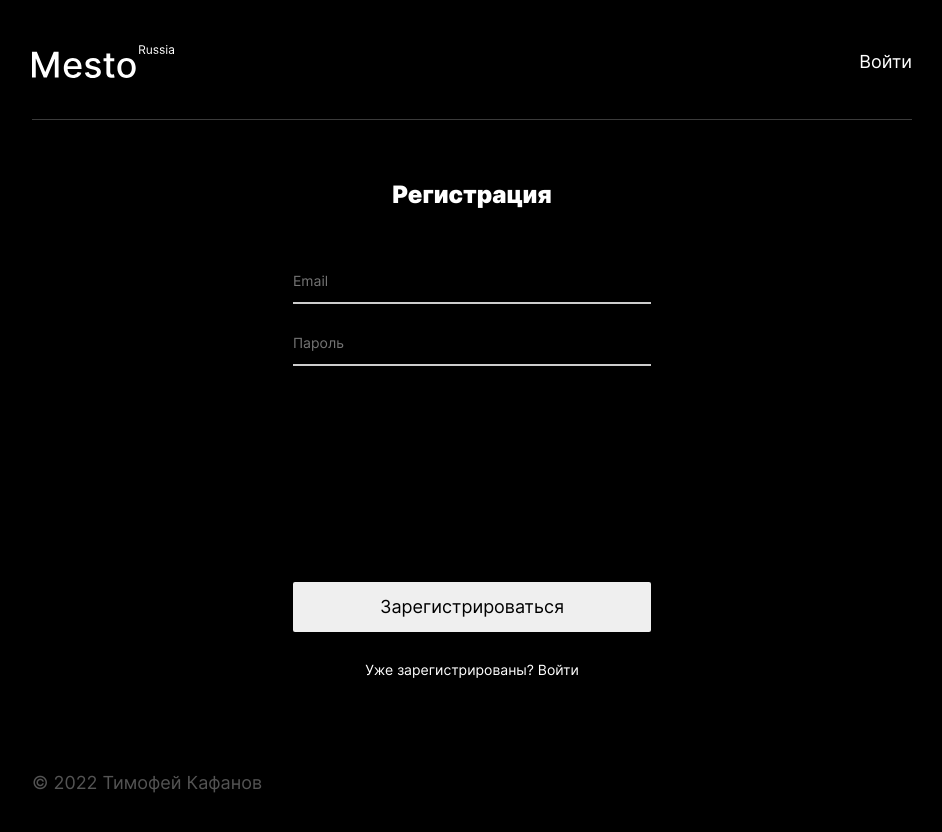
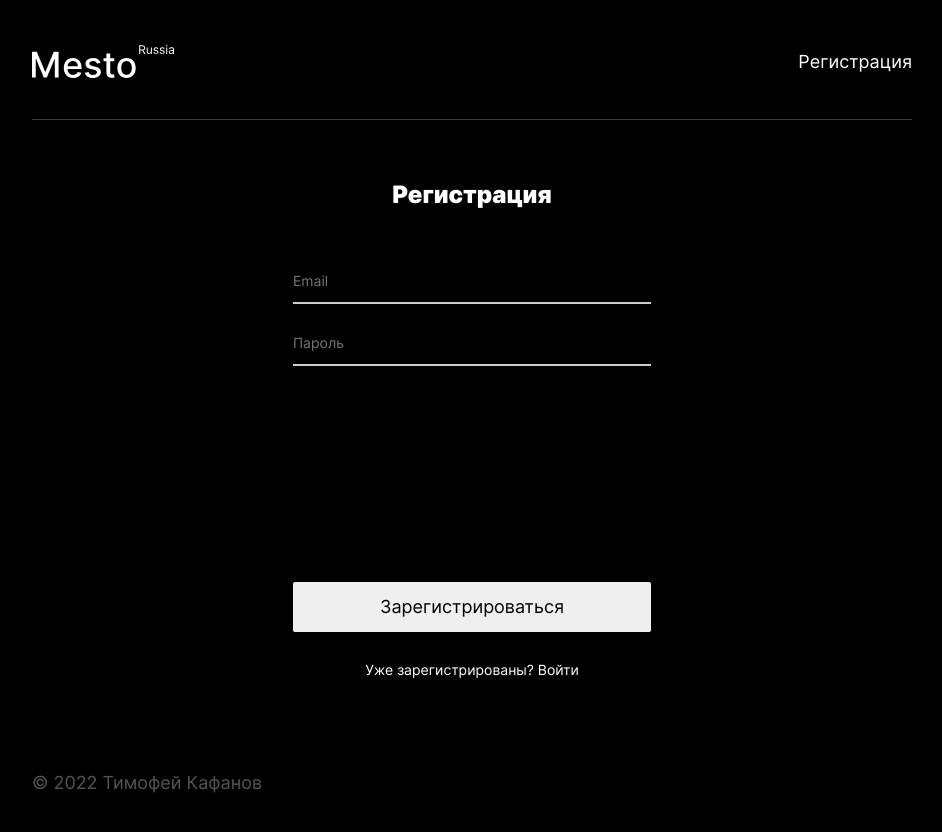
Before and after one commit to timofeykafanov/react-mesto-auth, a React (Create React App) app: page /sign-up in a window 1280 px wide. Shown: the top 832 px of the page, without its empty margins (168-1110 px from the left). Built offline with nearby package versions, Linux system fonts and the light colour scheme; no server answers.

Commit message:
refactor: добавить Routes в Header, удалить лишние импорты

```diff
--- a/src/components/App.js
+++ b/src/components/App.js
@@ -5,7 +5,6 @@ import api from "../utils/Api.js";
 import Header from "./Header.js";
 import Main from "./Main.js";
 import Footer from "./Footer.js";
-import PopupWithForm from "./PopupWithForm.js";
 import ImagePopup from "./ImagePopup.js";
 import EditProfilePopup from "./EditProfilePopup.js";
 import EditAvatarPopup from "./EditAvatarPopup.js";
@@ -147,8 +146,8 @@ function App() {
             auth.checkToken(jwt)
             .then((res) => {
                 if (res.data.email) {
-                    setCurrentEmail(res.data.email)
-                    navigate('/')
+                    setCurrentEmail(res.data.email);
+                    navigate('/');
                     setLoggedIn(true);
                 }
             })
@@ -174,10 +173,6 @@ function App() {
             <Header email={currentEmail} handleLogout={handleLogout} sucсess={sucсess} />
 
             <Routes>
-                <Route path="/sign-up" element={<Register handleRegistration={handleRegistration} />} />
-
-                <Route path="/sign-in" element={<Login handleLogin={handleLogin} />} />
-
                 <Route path="/" element={
                     <ProtectedRoute loggedIn={loggedIn}>
                         <Main
@@ -188,10 +183,13 @@ function App() {
                             onCardLike={handleCardLike}
                             onCardDelete={handleCardDelete}
                             onCardClick={handleCardClick}
-                        setCards={setCards}
                         />
-                </ProtectedRoute>} loggedIn={loggedIn}>
+                    </ProtectedRoute>} >
                 </Route>
+
+                <Route path="/sign-up" element={<Register handleRegistration={handleRegistration} />} />
+
+                <Route path="/sign-in" element={<Login handleLogin={handleLogin} />} />
             </Routes>
 
             <Footer />
--- a/src/components/Header.js
+++ b/src/components/Header.js
@@ -1,24 +1,20 @@
 import logo from '../images/logo.svg';
-import { Link, useLocation } from 'react-router-dom';
+import { Link, Route, Routes } from 'react-router-dom';
 
 function Header(props) {
-    const location = useLocation();
-
     return (
         <header className="header">
             <img className="header__logo" src={logo} alt="Логотип Место" />
-            {location.pathname === "/" && (
-                <div className="header__data">
-                    <p className="header__email">{props.email}</p>
-                    <button className="header__link header__link_type_logout" onClick={props.handleLogout}>Выйти</button>
-                </div>
-            )}
-            {location.pathname === "/sign-in" && (
-                <Link className="header__link" to="/sign-up">Регистрация</Link>
-            )}
-            {location.pathname === "/sign-up" && (
-                <Link className="header__link" to="/sign-in">Войти</Link>
-            )}
+            <Routes>
+                <Route path="/" element={
+                    <div className="header__data">
+                        <p className="header__email">{props.email}</p>
+                        <button className="header__link header__link_type_logout" onClick={props.handleLogout}>Выйти</button>
+                    </div>
+                } />
+                <Route path="sign-in" element={<Link className="header__link" to="/sign-up">Регистрация</Link>} />
+                <Route path="sign-up" element={<Link className="header__link" to="/sign-up">Регистрация</Link>} />
+            </Routes>
         </header>
     )
 }
```
Lines whose indentation alone changed are shown as unchanged.
